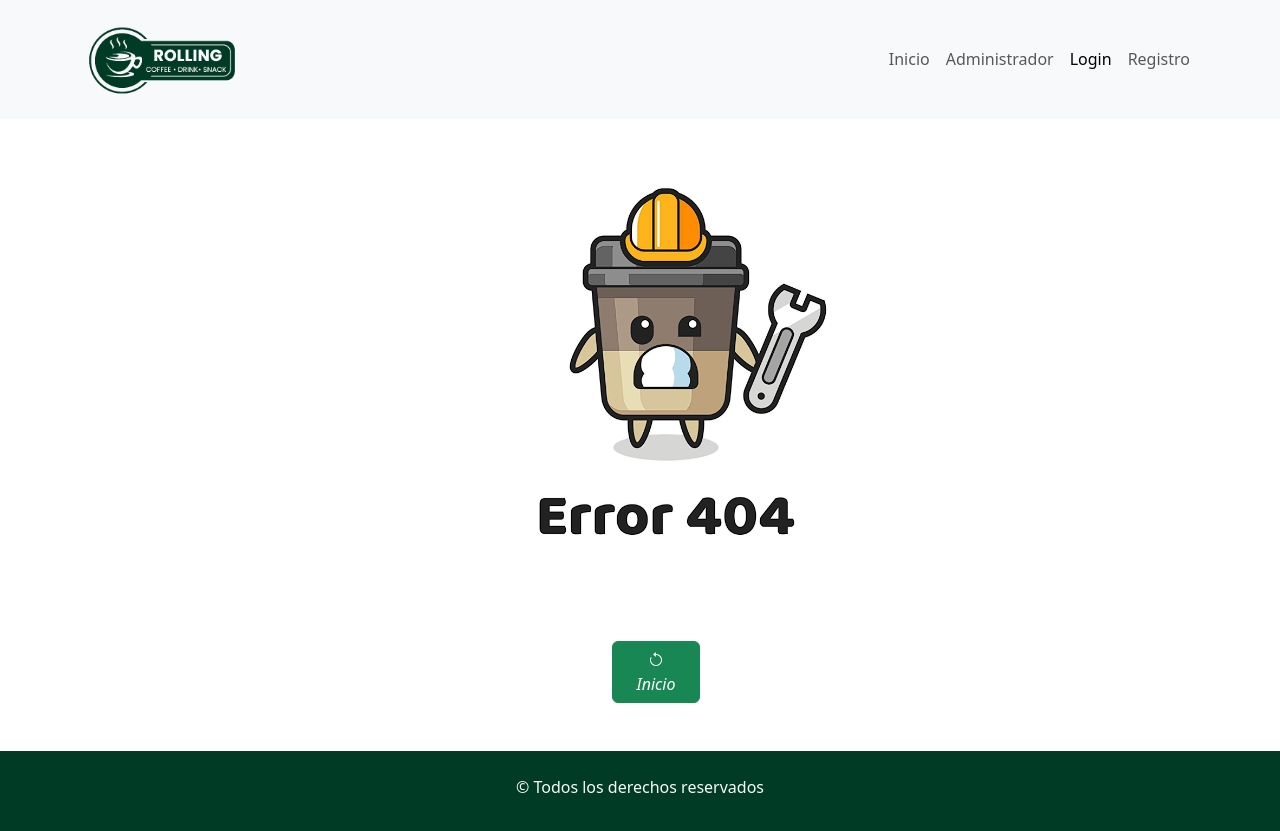
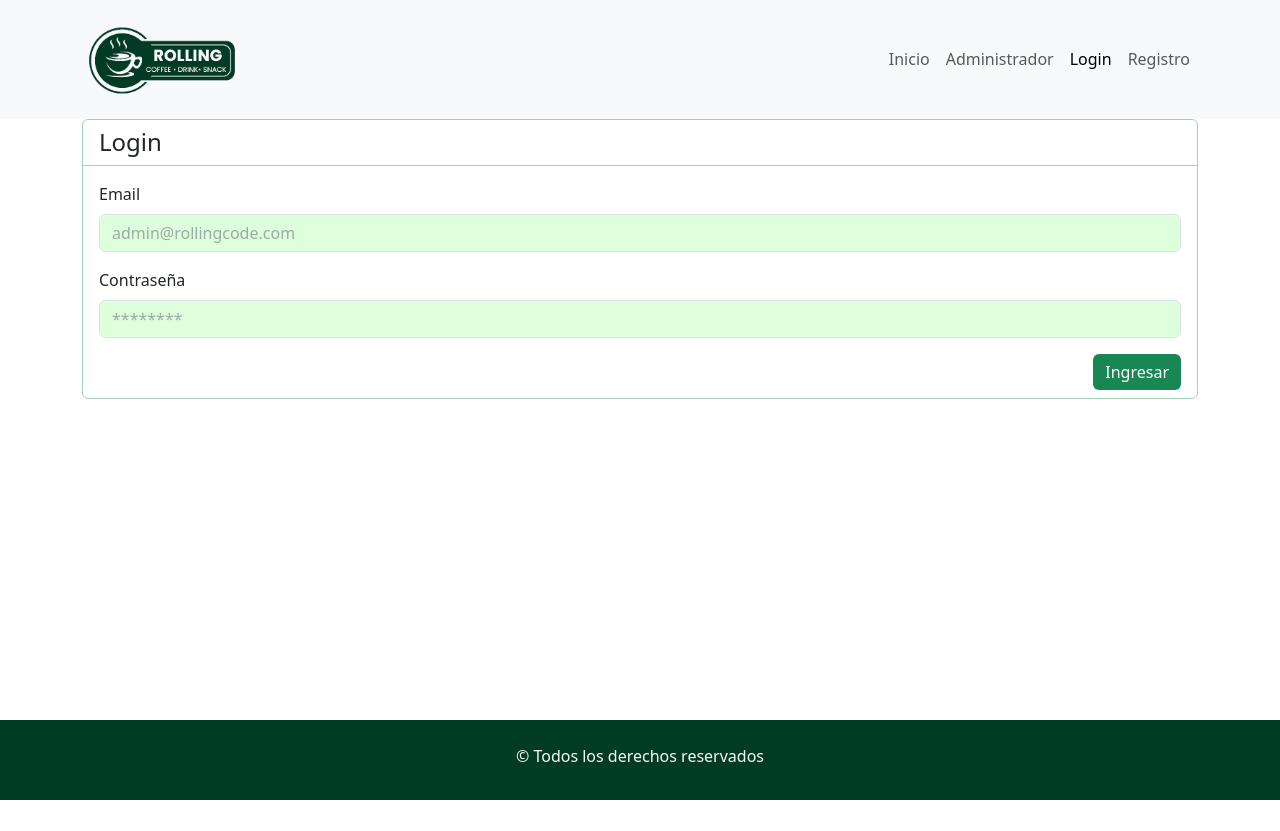
Before and after one commit to penguinEm/RollingCoffeC76i, a React (Vite) app: page /login in a window 1280 px wide. After the commit the page ends 800 px from the top, so only its background shows below. Built offline with nearby package versions, Linux system fonts and the light colour scheme; no server answers.

Commit message:
Se realizo el maquetado de la pagina de login, se corrigio un error en el alert al borrar un producto

```diff
--- a/db.json
+++ b/db.json
@@ -59,24 +59,6 @@
       "imagen": "https://images.pexels.com/photos/2635307/pexels-photo-2635307.jpeg?auto=compress&cs=tinysrgb&w=600",
       "disponibilidad": true,
       "id": "6"
-    },
-    {
-      "id": "480d",
-      "nombreProducto": "111",
-      "precio": "1110",
-      "imagen": "https://images.pexels.com/photos/1061142/pexels-photo-1061142.jpeg?auto=compress&cs=tinysrgb&w=600",
-      "categoria": "Panaderia",
-      "descripcionBreve": "1111111",
-      "descripcion": "11111111111111111111111111111111111111111111"
-    },
-    {
-      "id": "886d",
-      "nombreProducto": "111111",
-      "precio": "111",
-      "imagen": "https://images.pexels.com/photos/1061142/pexels-photo-1061142.jpeg?auto=compress&cs=tinysrgb&w=600",
-      "categoria": "Cafeteria",
-      "descripcionBreve": "11111111",
-      "descripcion": "11111111111111111111111111111111111"
     }
   ]
 }
--- a/src/App.css
+++ b/src/App.css
@@ -70,8 +70,13 @@
 }
 .color-inputs:focus,
 .color-inputs:active {
-  border-color: green; /* Cambia el color del borde al hacer clic */
-  box-shadow: 0 0 0 0.25rem rgba(0, 255, 0, 0.25); /* Cambia el color de la sombra al hacer clic */
+  border-color: green;
+  box-shadow: 0 0 0 0.25rem rgba(0, 255, 0, 0.25);
+
+}
+
+.bg-greenLight{
+  background-color: #11ff0023;
 }
 
 
--- a/src/App.jsx
+++ b/src/App.jsx
@@ -4,7 +4,8 @@ import Footer from "./components/common/Footer";
 import Administrador from "./components/pages/Administrador";
 import Error404 from "./components/pages/Error404";
 import DetalleProducto from "./components/pages/DetalleProducto";
-import FormularioCrear from "./components/pages/producto/FormularioCrear"
+import FormularioCrear from "./components/pages/producto/FormularioCrear";
+import Login from "./components/pages/user/Login";
 import { BrowserRouter, Routes, Route } from "react-router-dom";
 
 function App() {
@@ -18,20 +19,11 @@ function App() {
           path="/administrador"
           element={<Administrador></Administrador>}
         ></Route>
+        <Route exact path="/login" element={<Login></Login>}></Route>
         <Route
           exact
           path="/crear"
           element={<FormularioCrear></FormularioCrear>}
-        ></Route>
-        <Route
-          exact
-          path="/administrador/editar"
-          element={<Administrador></Administrador>}
-        ></Route>
-        <Route
-          exact
-          path="/administrador/borrar"
-          element={<Administrador></Administrador>}
         ></Route>
         <Route
           exact
--- a/src/components/pages/producto/FormularioCrear.jsx
+++ b/src/components/pages/producto/FormularioCrear.jsx
@@ -46,7 +46,7 @@ const AdministradorCrear = () => {
           className="mb-3 border border-1 p-1 border-success-subtle rounded-1"
           controlId="producto"
         >
-          <Form.Label className="color-inputs">Producto*</Form.Label>
+          <Form.Label>Producto*</Form.Label>
           <Form.Control
             type="text"
             placeholder="Ej: Cafe"
--- a/src/components/pages/producto/ItemTabla.jsx
+++ b/src/components/pages/producto/ItemTabla.jsx
@@ -1,9 +1,8 @@
 import { Link } from "react-router-dom";
-import Swal from "sweetalert2"
+import Swal from "sweetalert2";
 import { borrarProductoApi } from "../../../helpers/queries";
 
-const ItemTabla = ({producto}) => {
-
+const ItemTabla = ({ producto }) => {
   /* Funciones------------- */
   const borrarProducto = () => {
     Swal.fire({
@@ -14,33 +13,37 @@ const ItemTabla = ({producto}) => {
       confirmButtonColor: "#3085d6",
       cancelButtonColor: "#d33",
       confirmButtonText: "Borrar",
-      cancelButtonText: "Cancelar"
-    }).then((result) => {
+      cancelButtonText: "Cancelar",
+    }).then(async(result) => {
       if (result.isConfirmed) {
-
-        borrarProductoApi(producto.id)
-
-
-        Swal.fire({
-          title: "Deleted!",
-          text: "Your file has been deleted.",
-          icon: "success"
-        });
+        const respuesta = await borrarProductoApi(producto.id);
+        if (respuesta.status === 200) {
+          Swal.fire({
+            title: "Producto Eliminado!",
+            text: `El producto "${producto.nombreProducto}" fue eliminado correctamente`,
+            icon: "success",
+          });
+        } else {
+          Swal.fire({
+            title: "Ocurrio un error!",
+            text: `Intente nuevamente mas tarde`,
+            icon: "error",
+          });
+        }
       }
     });
-  }
+  };
   /* Maquetado y logica extra */
   return (
     <tr>
-        {/* Codigo */}
+      {/* Codigo */}
       <td className="text-center">{producto.id}</td>
       {/* Producto */}
-      <td>
-        {producto.nombreProducto}
-      </td>
+      <td>{producto.nombreProducto}</td>
       {/* Precio */}
       <td className="text-center">
-        <span>$</span>{producto.precio}
+        <span>$</span>
+        {producto.precio}
       </td>
       {/* Url de la img */}
       <td className="text-center">
--- /dev/null
+++ b/src/components/pages/user/Login.jsx
@@ -0,0 +1,90 @@
+import { Button, Container, Form } from "react-bootstrap";
+import { useForm } from "react-hook-form";
+import Swal from "sweetalert2";
+
+const Login = () => {
+  /* Variables globales ----------------------------------------------------*/
+  const {
+    register,
+    handleSubmit,
+    reset,
+    formState: { errors },
+  } = useForm();
+
+  /* Funciones ------------------------------------------------------------ */
+  const loginValido = async () => {
+    Swal.fire({
+      title: "Login Correcto!",
+      icon: "success",
+    });
+    reset();
+  };
+
+  /* Maquetado - log extra ------------------------------------------------*/
+  return (
+    <Container className="main">
+      <article className="border border-success-subtle rounded-2 ">
+        <h1 className="border-bottom border-success-subtle fs-4 py-2 px-3">
+          Login
+        </h1>
+        <Form className="py-2 px-3" onSubmit={handleSubmit(loginValido)}>
+          <Form.Group className="mb-3" controlId="email">
+            <Form.Label>Email</Form.Label>
+            <Form.Control
+              className="color-inputs bg-greenLight"
+              type="email"
+              placeholder="admin@rollingcode.com"
+              {...register("email", {
+                required: "El email es obligatorio",
+                minLength: {
+                  value: 4,
+                  message: "El email debe contener al menos 4 caracteres",
+                },
+                maxLength: {
+                  value: 250,
+                  message: "El email debe contener como máximo 250 caracteres",
+                },
+                pattern: {
+                  value: /^[a-zA-Z0-9._-]+@[a-zA-Z0-9.-]+\.[a-zA-Z]{2,6}$/,
+                  message: "Ingrese una dirección de correo electrónico válida",
+                },
+              })}
+            />
+            <Form.Text className="text-danger">
+              {errors.email?.message}
+            </Form.Text>
+          </Form.Group>
+          <Form.Group className="mb-3" controlId="contrasenia">
+            <Form.Label>Contraseña</Form.Label>
+            <Form.Control
+              className="color-inputs bg-greenLight"
+              type="password"
+              placeholder="********"
+              {...register("contrasenia", {
+                required: "La contraseña es obligatorio",
+                minLength: {
+                  value: 8,
+                  message: "La contraseña debe tener como mínimo 8 caracteres",
+                },
+                maxLength: {
+                  value: 25,
+                  message: "La contraseña debe tener como máximo 25 caracteres",
+                },
+              })}
+            />
+          </Form.Group>
+          <Form.Text className="text-danger">
+            {errors.contrasenia?.message}
+          </Form.Text>
+          <div className="text-end">
+            <Button className="border-0" type="submit" variant="success">
+              Ingresar
+            </Button>
+          </div>
+        </Form>
+      </article>
+    </Container>
+  );
+};
+
+export default Login;
```
